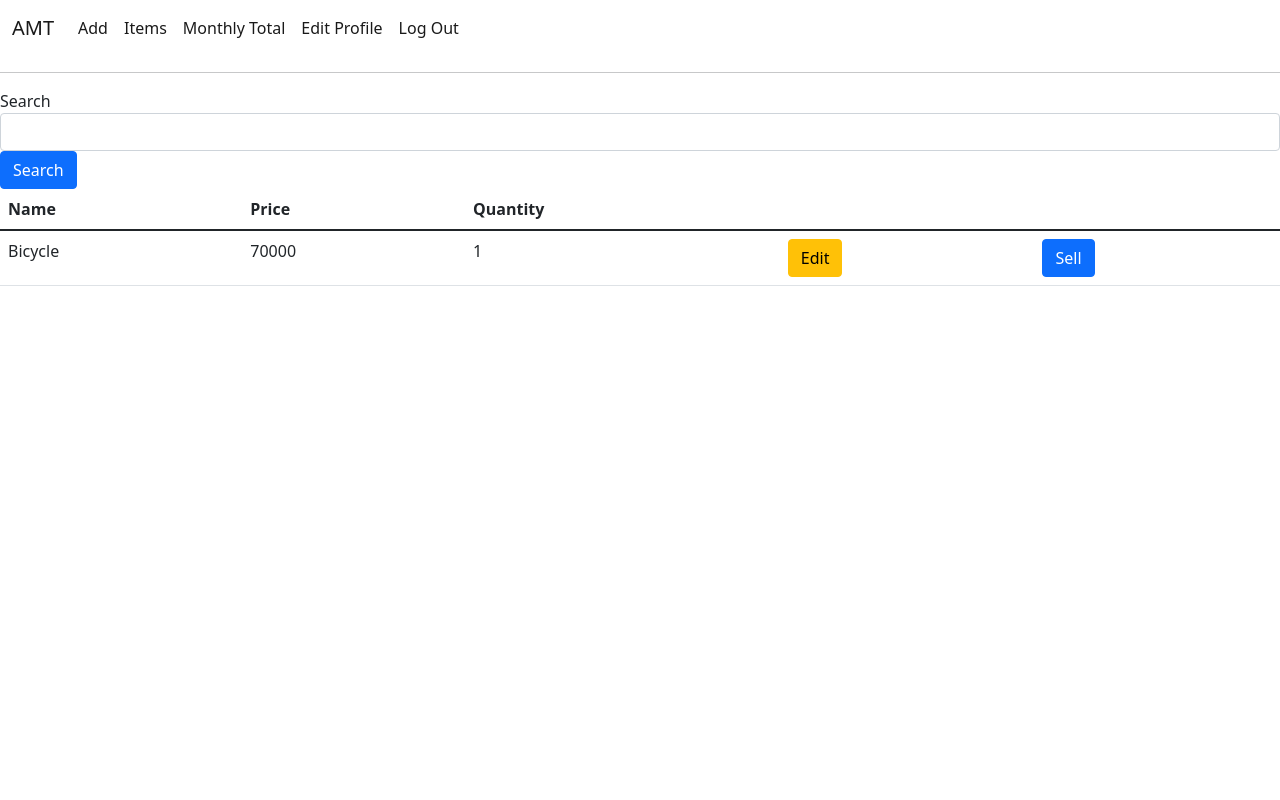
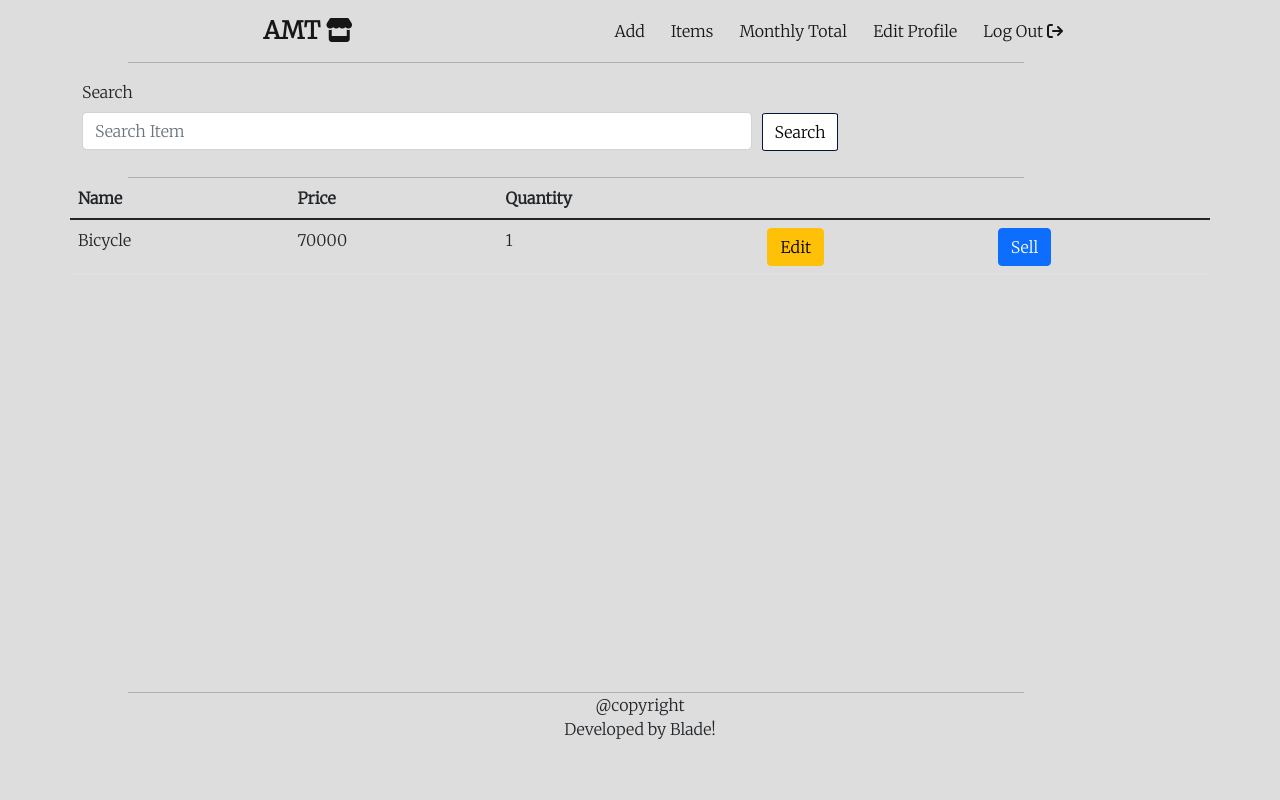
Before and after one commit to blade9380/pos, a Flask app: page /show_items in a window 1280 px wide. Run offline with Flask 2, Linux system fonts and the light colour scheme; a user stored in the database is signed in; data comes from the database, SQL or seed files in the repository; both versions use the stored data as it was after the commit; some libraries are stand-ins or nearby versions.

Commit message:
beautiful

```diff
--- a/forms.py
+++ b/forms.py
@@ -1,4 +1,6 @@
+from logging import PlaceHolder
 from tokenize import String
+from winreg import REG_NO_LAZY_FLUSH
 from flask import Flask
 from flask_wtf import FlaskForm
 from wtforms import StringField, SubmitField, PasswordField
@@ -6,9 +8,9 @@ from wtforms.validators import DataRequired, URL
 
 
 class AddItem(FlaskForm):
-    name = StringField("Name", validators=[DataRequired()])
-    price = StringField('Price', validators=[DataRequired()])
-    quantity = StringField('Quantity', validators=[DataRequired()])
+    name = StringField("Name", validators=[DataRequired()], render_kw={'placeholder': 'Item Name', 'class': 'input'})
+    price = StringField('Price', validators=[DataRequired()], render_kw={'placeholder': "Item Price"})
+    quantity = StringField('Quantity', validators=[DataRequired()], render_kw={'placeholder': 'Item quantity'})
     submit = SubmitField("Submit")
 
 
@@ -19,7 +21,7 @@ class Login(FlaskForm):
 
 
 class SaleItem(FlaskForm):
-    quantity = StringField('Qunatity', validators=[DataRequired()])
+    quantity = StringField('Quantity', validators=[DataRequired()])
     price = StringField('Price', validators=[DataRequired()])
     submit = SubmitField('Submit')
 
@@ -32,7 +34,7 @@ class EditItem(FlaskForm):
 
 
 class SearchItem(FlaskForm):
-    name = StringField('Search', validators=[DataRequired()])
+    name = StringField('Search', validators=[DataRequired()], render_kw={'placeholder': 'Search Item'})
     submit = SubmitField('Search')
 
 
--- a/main.py
+++ b/main.py
@@ -260,8 +260,10 @@ def total():
         for i in total:
             i.total = total_money
             i.total_profit = total_profit
+            i.date = datetime.now()
             db.session.commit()
     new_total = MonthlyTotal.query.all()
+
     return render_template('total.html', total=new_total)
 
 
--- a/static/css/styles.css
+++ b/static/css/styles.css
@@ -0,0 +1,74 @@
+body {
+    background-color: #DDDDDD;
+    font-family: 'Merriweather', serif;
+}
+
+.navbar-brand {
+    font-size: 1.5rem;
+    font-weight:900;
+    margin-left: 20%;
+    padding-right: 5%;
+}
+.navbar-collapse {
+    justify-content: center;
+}
+.nav-item {
+    font-size: 16px;
+    padding-left: 10px;
+}
+hr {
+    margin: 0 0 0 10%;
+    width: 70%;
+
+}
+.form-group {
+    margin-top: 0.5%;
+    font-family: 'Merriweather', serif;
+    font-weight: 900;
+}
+#submit {
+    margin-top: 2%;
+    font-family: 'Merriweather', serif;
+    background-color: #06113C;
+    color: white;
+
+}
+#submit:hover {
+    box-shadow: 2px 2px 5px blue;
+    transition: box-shadow 0.5s ease-out;
+
+}
+.table-line {
+    margin-top: 2%;
+}
+.search-group {
+    margin-top: 1.3%;
+}
+#search-form {
+    width: 60%;
+    display: inline-block;
+    margin-right: 10px;
+}
+.search-group #submit {
+    color: black;
+    margin: auto;
+    border: solid 0.5px #06113C;
+    border-radius: 5%;
+    background-color: white;
+}
+
+.search-group #submit:hover {
+    background-color: #06113C;
+    color: white;
+}
+#footer {
+    position:absolute;
+    text-align: center;
+    bottom:0;
+    width:100%;
+    height: 100px;   /* Height of the footer */
+    background-color: inherit;
+ }
+ #table {
+    margin-right: 3cm;
+ }
--- a/templates/footer.html
+++ b/templates/footer.html
@@ -2,5 +2,9 @@
     integrity="sha384-ka7Sk0Gln4gmtz2MlQnikT1wXgYsOg+OMhuP+IlRH9sENBO0LRn5q+8nbTov4+1p"
     crossorigin="anonymous"></script>
 </body>
-
+<footer id="footer" class="mb-2 ">
+    <hr>
+    <p>@copyright<br>
+    Developed by Blade!</p>
+</footer>
 </html>
--- a/templates/header.html
+++ b/templates/header.html
@@ -8,39 +8,45 @@
         integrity="sha384-1BmE4kWBq78iYhFldvKuhfTAU6auU8tT94WrHftjDbrCEXSU1oBoqyl2QvZ6jIW3" crossorigin="anonymous">
     <meta name="viewport" content="width=device-width, initial-scale=1.0">
     <link rel="stylesheet" href="{{ url_for('static', filename='css/styles.css') }}">
+    <link rel="preconnect" href="https://fonts.googleapis.com">
+    <link rel="preconnect" href="https://fonts.gstatic.com" crossorigin>
+    <link
+        href="https://fonts.googleapis.com/css2?family=Inconsolata:wght@500&family=Merriweather:ital,wght@0,300;1,900&display=swap"
+        rel="stylesheet">
+    <script src="https://kit.fontawesome.com/8b754422bb.js" crossorigin="anonymous"></script>
     <title>Pos</title>
 </head>
 
 <body>
     <nav class="navbar navbar-expand-lg navbar-light">
         <div class="container-fluid">
-            <a class="navbar-brand" href="{{ url_for('home') }}">AMT</a>
+            <a class="navbar-brand" href="{{ url_for('home') }}">AMT <i class="fa-solid fa-store"></i></a>
             <button class="navbar-toggler" type="button" data-bs-toggle="collapse"
                 data-bs-target="#navbarSupportedContent" aria-controls="navbarSupportedContent" aria-expanded="false"
                 aria-label="Toggle navigation">
                 <span class="navbar-toggler-icon"></span>
             </button>
-            <div class="collapse navbar-collapse" id="navbarSupportedContent">
-                <ul class="navbar-nav me-auto mb-2 mb-lg-0">
+            <div class="collapse navbar-collapse me-3" id="navbarSupportedContent">
+                <ul class="navbar-nav me-3 mb-2 mb-lg-0">
                     {% if current_user.is_authenticated: %}
                     <li class="nav-item">
                         <a class="nav-link active" aria-current="page" href="{{ url_for('add') }}">Add</a>
                     </li>
                     <li class="nav-item">
-                        <a class="nav-link active" href="{{ url_for('show_items') }}">Items</a>
+                        <a class="nav-thing nav-link active" href="{{ url_for('show_items') }}">Items</a>
                     </li>
                     <li class="nav-item">
-                        <a class="nav-link active" href="{{ url_for('total') }}">Monthly Total</a>
+                        <a class="nav-thing nav-link active" href="{{ url_for('total') }}">Monthly Total</a>
                     </li>
                     <li class="nav-item">
-                        <a class="nav-link active" href="{{ url_for('edit_profile') }}">Edit Profile</a>
+                        <a class="nav-thing nav-link active" href="{{ url_for('edit_profile') }}">Edit Profile</a>
                     </li>
                     <li class="nav-item">
-                        <a class="nav-link active" href="{{ url_for('logout') }}">Log Out</a>
+                        <a class="nav-thing nav-link active" href="{{ url_for('logout') }}">Log Out <i class="fa-solid fa-arrow-right-from-bracket"></i></a>
                     </li>
                     {% else: %}
                     <li class="nav-item">
-                        <a class="nav-link active" href="{{ url_for('login') }}">Login</a>
+                        <a class="nav-thing nav-link active" href="{{ url_for('login') }}">Login</a>
                     </li>
                     {% endif %}
                 </ul>
--- a/templates/items.html
+++ b/templates/items.html
@@ -1,7 +1,10 @@
 {% include "header.html" %}
 {% import "bootstrap/wtf.html" as wtf %}
 {% block content %}
-{{ wtf.quick_form(form, button_map={"submit": "primary"}) }}
+<div class="container search-group">
+{{form.name.label(class='form-label')}}<br>
+{{form.name(class="form-control", id='search-form')}}<button class="btn search-button" id="submit">Search</button>
+</div>
 {% with messages = get_flashed_messages() %}
 {% if messages %}
 {% for message in messages%}
@@ -9,15 +12,16 @@
 {% endfor %}
 {% endif %}
 {% endwith %}
-<table class="table">
+<table class="table container">
     <thead>
         <tr>
             <th scope="col">Name</th>
             <th scope="col">Price</th>
             <th scope="col">Quantity</th>
+        </tr>
 
-        </tr>
     </thead>
+    <hr class="table-line">
     <tbody>
 
         {% for item in items: %}
```
Also changed, not shown: templates/add.html (+7 -1 lines), items.db.
